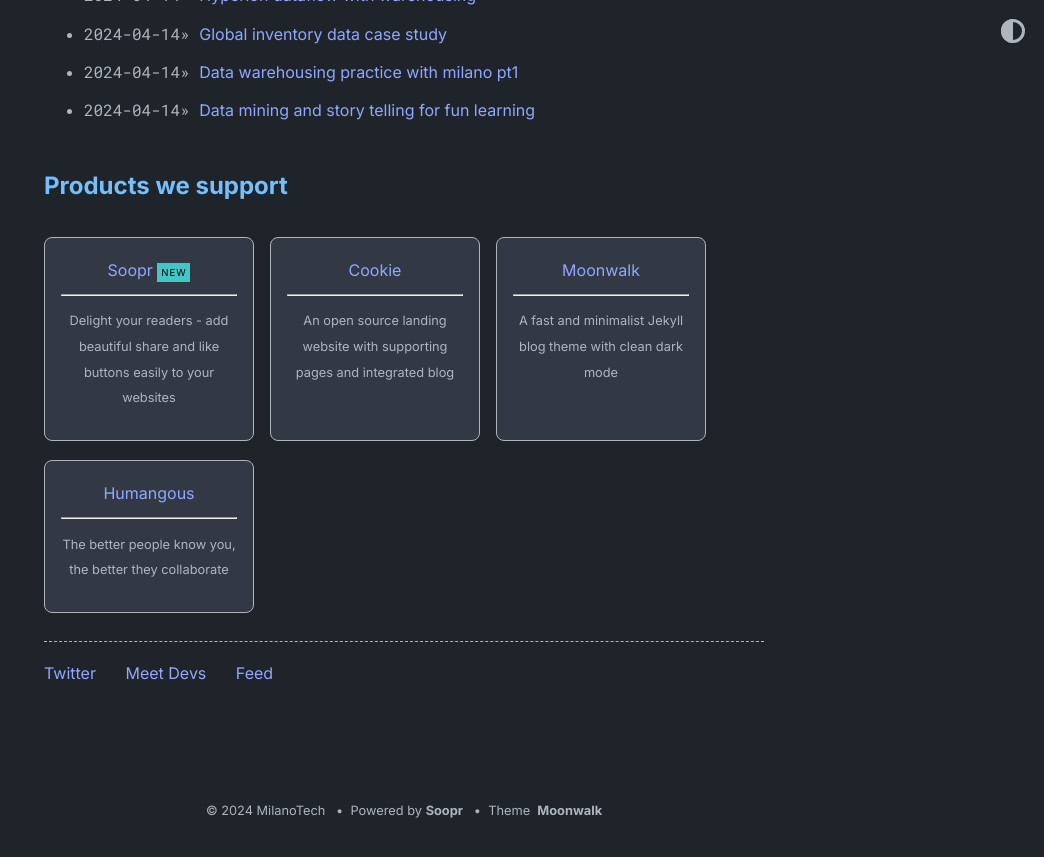
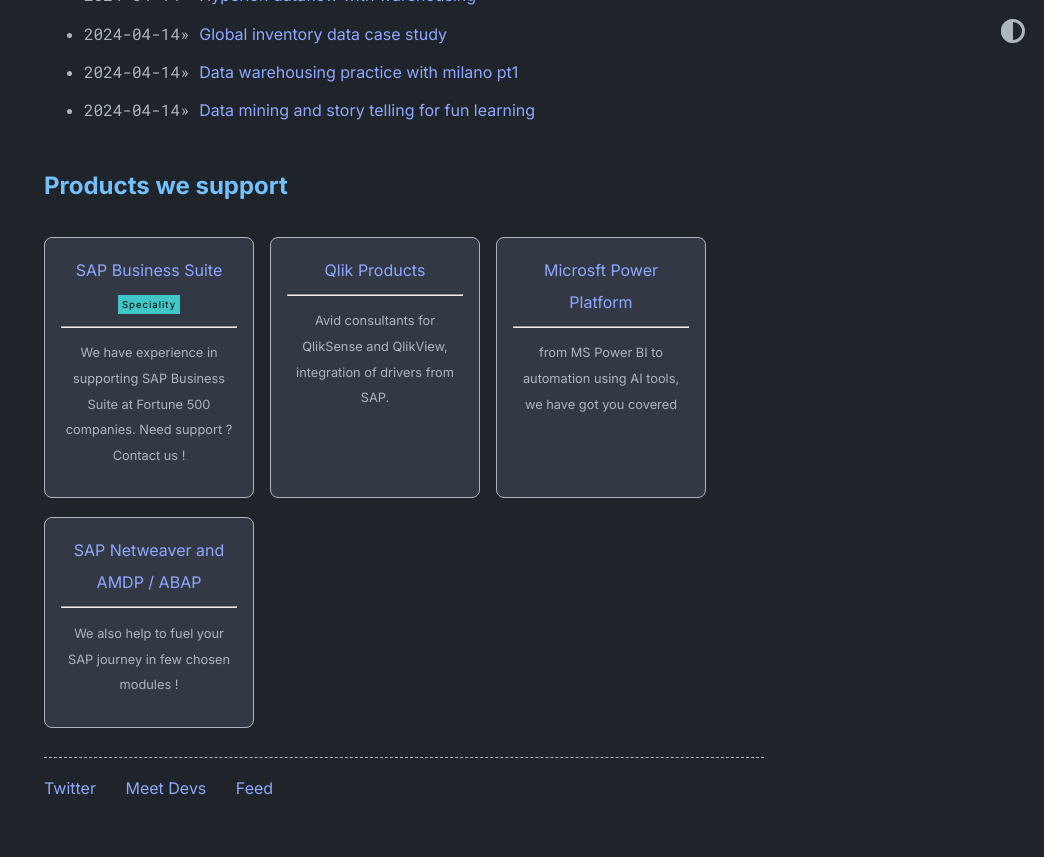
Before and after one commit to MilanoTech/milanotech.github.io, a Jekyll site: the page built from index.md, in a window 1280 px wide and 900 px high, scrolled down 902 px. Shown: the top 857 px of the window, without its empty margins (236-1280 px from the left). Built offline with Jekyll 4.4.1, drawn with Linux system fonts in a browser that asks for light colours; before the commit the page ends 1738 px from its top, so only the background shows below that.

Commit message:
Update home.yml

```diff
--- a/_data/home.yml
+++ b/_data/home.yml
@@ -22,22 +22,22 @@ project_entries:
     desc: You have multiple sites where your education content is hosted and need a proper destination for students
 
 old_project_entries:
-  - title: Soopr
-    url: https://www.soopr.co
-    desc: Delight your readers - add beautiful share and like buttons easily to your websites
-    highlight: NEW
+  - title: SAP Business Suite
+    url: https://www.sap.com/india/products/technology-platform/bi-platform.html
+    desc: We have experience in supporting SAP Business Suite at Fortune 500 companies. Need support ? Contact us !
+    highlight: Speciality
 
-  - title: Cookie
-    url: https://github.com/abhinavs/cookie
-    desc: An open source landing website with supporting pages and integrated blog
+  - title: Qlik Products
+    url: https://www.qlik.com/us
+    desc: Avid consultants for QlikSense and QlikView, integration of drivers from SAP.
 
-  - title: Moonwalk
-    url: https://github.com/abhinavs/moonwalk
-    desc: A fast and minimalist Jekyll blog theme with clean dark mode
+  - title: Microsft Power Platform
+    url: https://www.microsoft.com/en-in/power-platform/?ef_id=_k_CjwKCAjw_e2wBhAEEiwAyFFFo_Q5_3Y7OncLaDSzaN5XB1a1L_K3FkmbjZjlT8hHDHX3ICAaBW45VhoCDDQQAvD_BwE_k_&OCID=AIDcmm989wn4gn_SEM__k_CjwKCAjw_e2wBhAEEiwAyFFFo_Q5_3Y7OncLaDSzaN5XB1a1L_K3FkmbjZjlT8hHDHX3ICAaBW45VhoCDDQQAvD_BwE_k_&gad_source=1&gclid=CjwKCAjw_e2wBhAEEiwAyFFFo_Q5_3Y7OncLaDSzaN5XB1a1L_K3FkmbjZjlT8hHDHX3ICAaBW45VhoCDDQQAvD_BwE
+    desc: from MS Power BI to automation using AI tools, we have got you covered
 
-  - title: Humangous
-    url: https://www.humangous.co
-    desc: The better people know you, the better they collaborate
+  - title: SAP Netweaver and AMDP / ABAP
+    url: https://www.sap.com/india/products/technology-platform/netweaver.html
+    desc: We also help to fuel your SAP journey in few chosen modules !
 
 footer_entries:
 #  - title: abhinav's homepage
```
